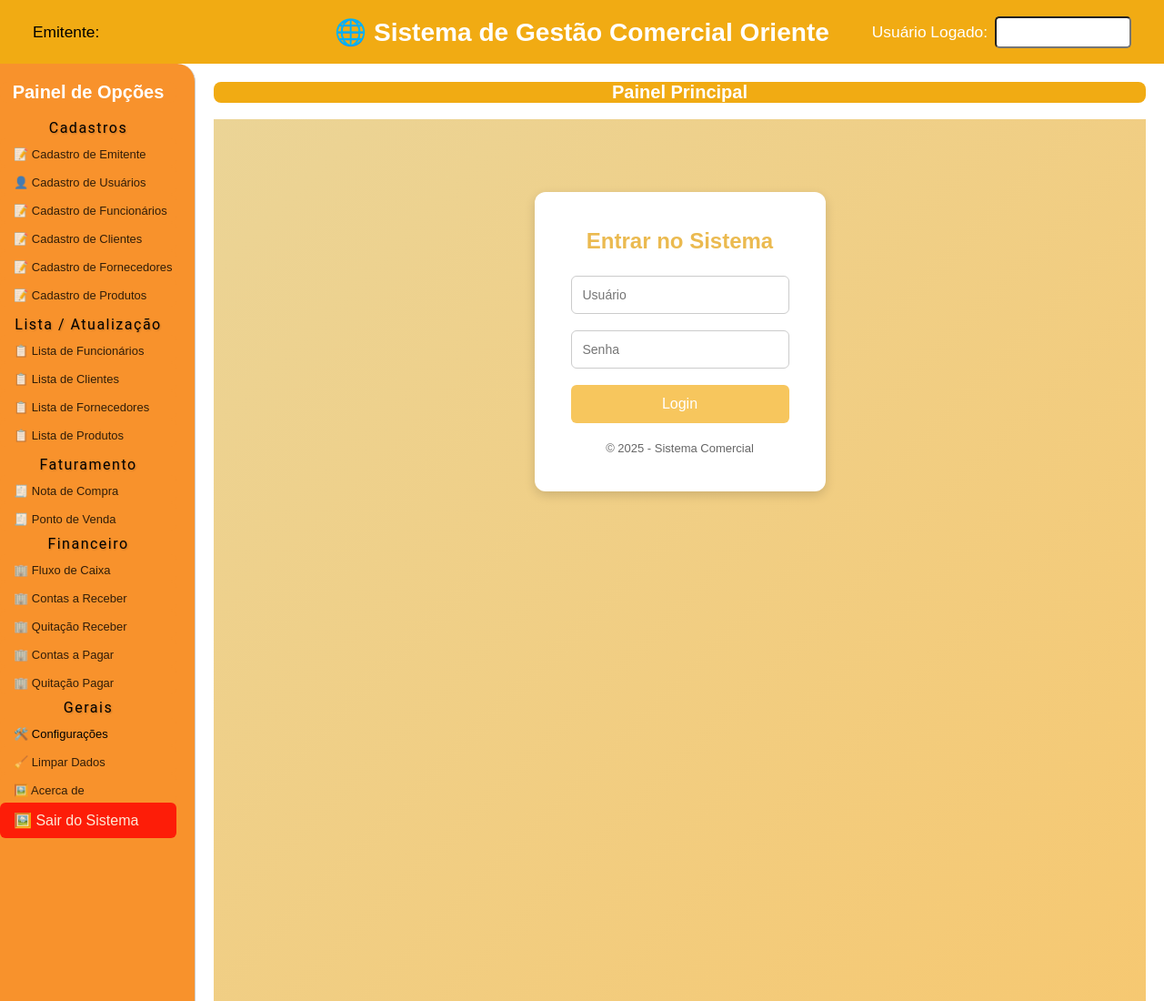
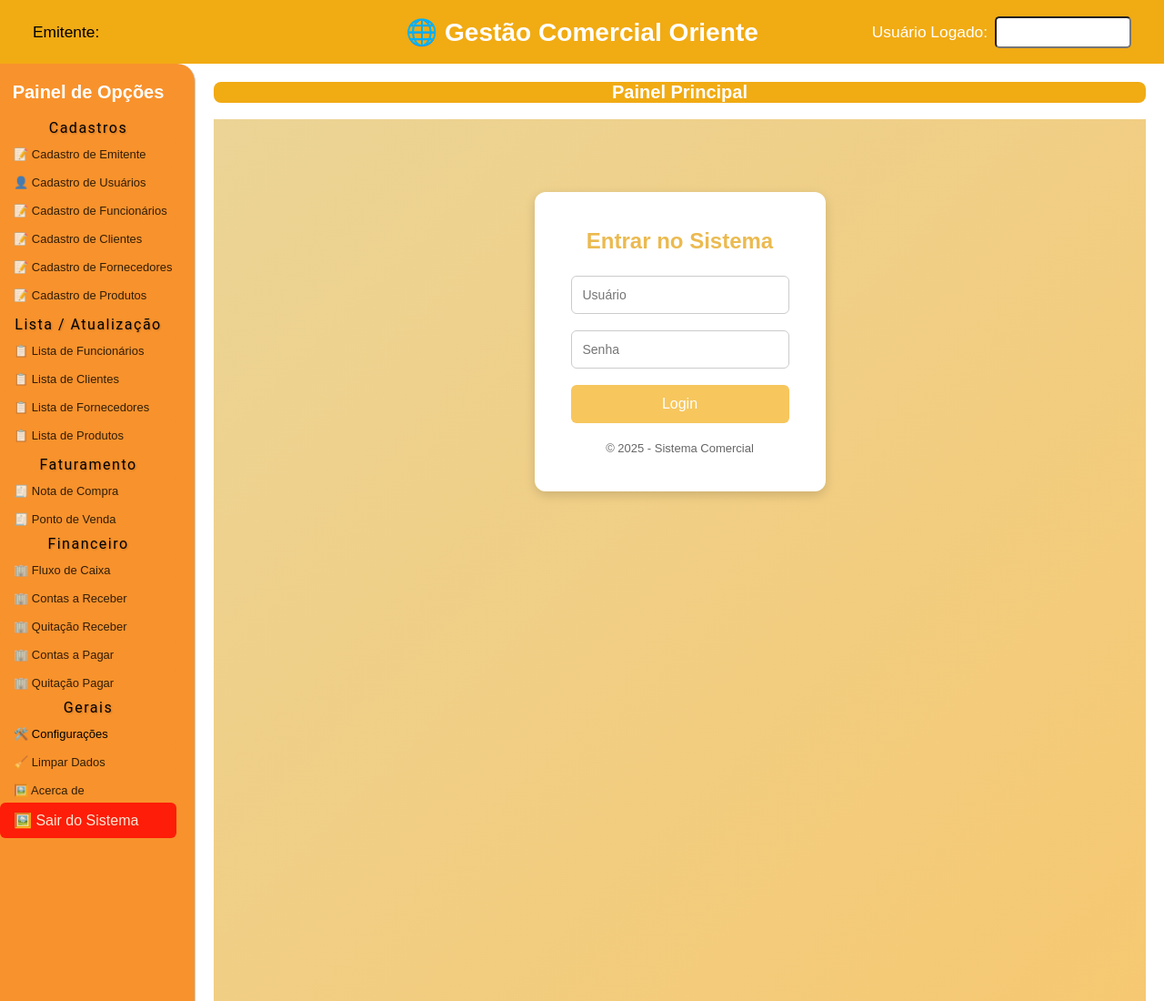
Before and after one commit to LuisGimon1972/ProyectoPdvPG, a website: page public/index.html in a window 1280 px wide. Shown: the top 1100 px of the page at 91% size. Drawn offline with Linux system fonts and the light colour scheme; no server answers.

```diff
--- a/public/index.html
+++ b/public/index.html
@@ -1,8 +1,6 @@
 <!DOCTYPE html>
 <html lang="pt-br">
 <head>
-<!--  <meta http-equiv="Content-Security-Policy" content="default-src 'self'; connect-src 'self' http://localhost:3000;">-->
-
   <meta charset="UTF-8">
   <title>Oriente System</title>
   <link rel="stylesheet" href="estilo.css">
@@ -16,7 +14,7 @@
            <label style="color: black;" id="nomeemitente">Emitente:</label>
        </div>
         <h3 style="position: absolute; left: 50%; transform: translateX(-50%); margin: 0;">
-        🌐 Sistema de Gestão Comercial Oriente      </h3>
+        🌐 Gestão Comercial Oriente </h3>
         <!-- Campo do usuário à direita -->
         <div style="display: flex; align-items: center; gap: 8px;">
           <label style="color: white;" for="nomeusuarios">Usuário Logado:</label>
```
